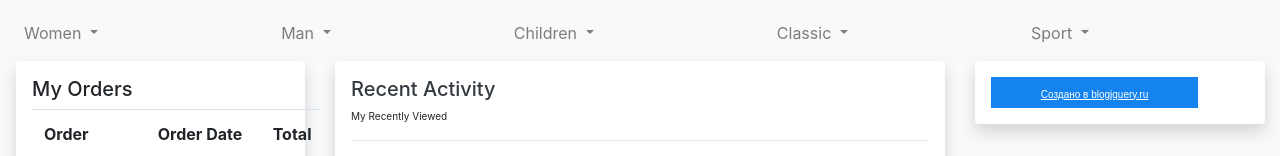
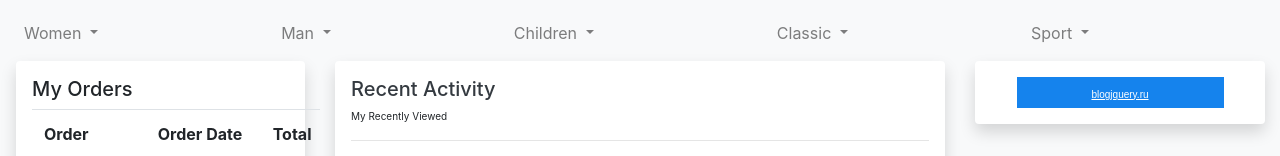
Before and after one commit to armantumo/rebshop, a plain HTML site: page orders.html in a window 1280 px wide. Shown: the part 104-260 px from the top of the page. Drawn offline with nearby package versions, Linux system fonts and the light colour scheme; grey boxes are pictures that could not be loaded.

Commit message:
Add files via upload

```diff
--- a/orders.html
+++ b/orders.html
@@ -39,7 +39,7 @@
     <div class="dropdown-menu" aria-labelledby="btnGroupDrop1">
       <a class="dropdown-item" href="#"  data-toggle="modal"  data-target="#login">Login</a>
       <a class="dropdown-item" href="#"  data-toggle="modal"  data-target="#regist" >Register</a>
-      <a class="dropdown-item" href="#">My Orders</a>
+      <a class="dropdown-item" href="orders.html">My Orders</a>
       <a class="dropdown-item" href="myprofil.html">Account Settings</a>
     </div>
   </div>
@@ -349,9 +349,19 @@ Drawstring elastic waistband for optimal fit
 
       <div  class="d-none d-lg-block col-sm-6 col-md-4 col-lg-3 col-xl-3 bg-light ">
 
-        <div class="bg-white  shadow p-3 mb-5 bg-white rounded">
+        <div class="bg-white  shadow p-3 mb-5 bg-white rounded d-flex justify-content-center">
 
-          <!-- КУРС ВАЛЮТ blogjquery.ru --><div class="blkyrs"><div class="blkyrs1"></div><div class="blkyrs3"><a class="blavtors" href="https://blogjquery.ru" target="_blank" title="Скрипты на jQuery, PHP, Joomla и Wordpress">Создано в blogjquery.ru</a></div></div><script type="text/javascript" src="https://blogjquery.ru/wp-content/files/services/valuta/valuta.php?USD=1&EUR=2&CNY=3&JPY=4&GBP=5&CHF=6&KZT=7&UAH=8&codvaluta&cod=4243743"></script><!-- END КУРС ВАЛЮТ -->
+          <!-- КУРС ВАЛЮТ blogjquery.ru -->
+          <div class="blkyrs">
+            <div class="blkyrs1">
+
+            </div>
+            <div class="blkyrs3">
+              <a class="blavtors" href="https://blogjquery.ru" target="_blank" title="Скрипты на jQuery, PHP, Joomla и Wordpress">blogjquery.ru</a>
+            </div>
+          </div>
+          <script type="text/javascript" src="https://blogjquery.ru/wp-content/files/services/valuta/valuta.php?USD=1&EUR=2&CNY=3&JPY=4&GBP=5&CHF=6&KZT=7&UAH=8&codvaluta&cod=4243743"></script>
+          <!-- END КУРС ВАЛЮТ -->
 
 
         </div>
```
Also changed, not shown: coty.html (+1 -1 lines), myprofil.html (+1 -1 lines), product.html (+1 -1 lines).
